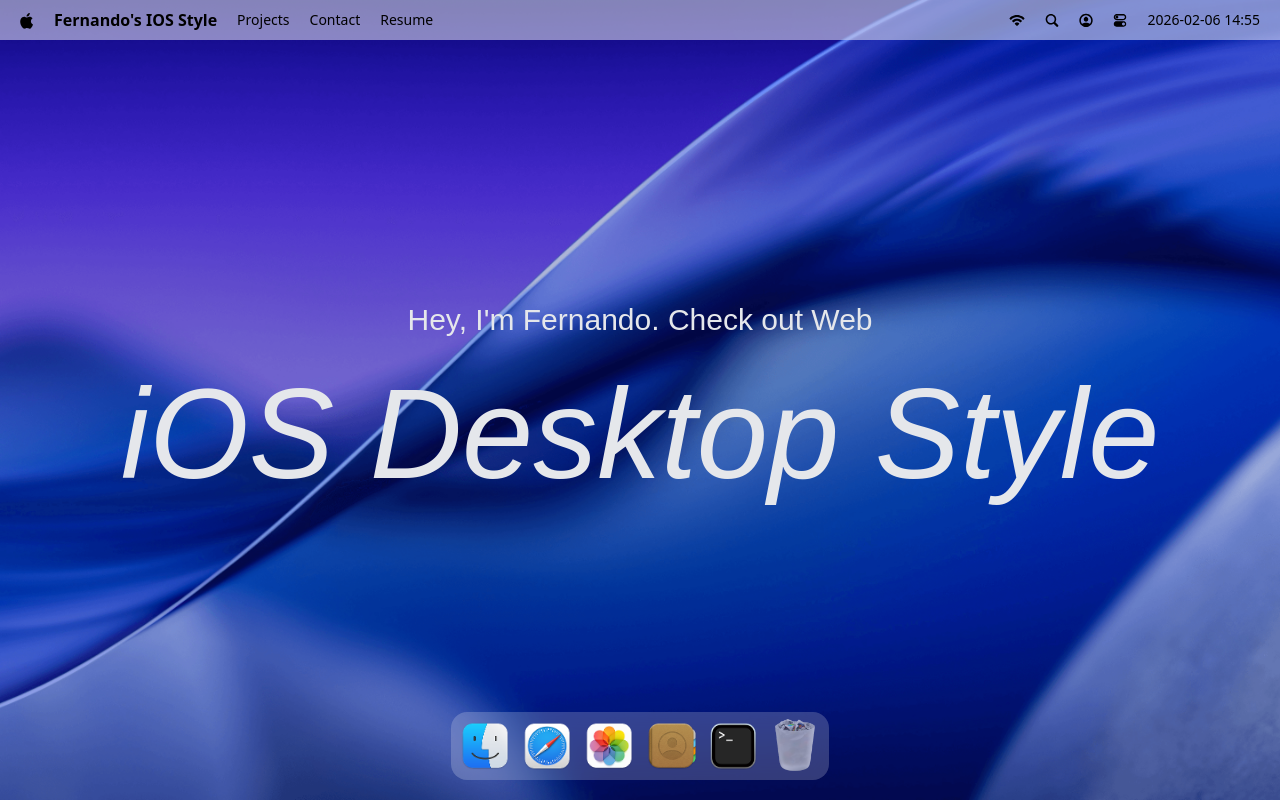
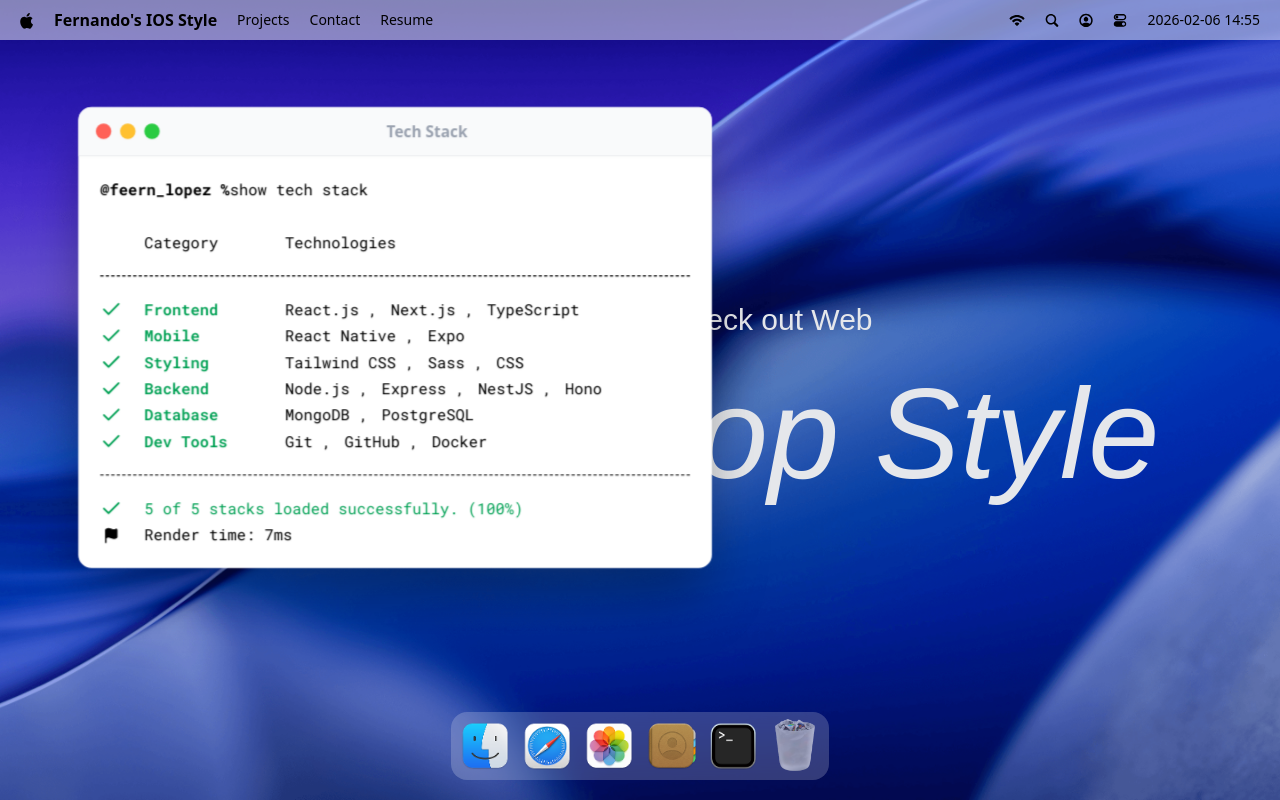
Before and after one commit to FernandoNLopez/iOS_Style, a React (Vite) app: page / in a window 1280 px wide. Both pictures are taken after a click on the button 733 px from the left and 746 px from the top of the page. Built offline with nearby package versions, Linux system fonts and the light colour scheme; a web font is replaced by a local one.

Commit message:
Implement hoc for managing window states and add the first window - terminal

```diff
--- a/src/App.jsx
+++ b/src/App.jsx
@@ -1,7 +1,11 @@
 import React from 'react';
+import gsap from "gsap";
+import { Draggable } from "gsap/Draggable";
 
 import { Navbar, Welcome, Dock } from './components';
+import { Terminal } from '#windows/index.js';
 
+gsap.registerPlugin(Draggable);
 
 const App = () => {
     return (
@@ -9,6 +13,8 @@
             <Navbar />
             <Welcome />
             <Dock />
+
+            <Terminal />
         </main>
     )
 };
--- /dev/null
+++ b/src/components/WindowControls.jsx
@@ -0,0 +1,16 @@
+import React from 'react';
+import useWindowStore from "#store/window.js";
+
+const WindowControls = ({ target }) => {
+
+    const { closeWindow } = useWindowStore();
+
+    return (
+        <div id="window-controls">
+            <div className="close" onClick={() => closeWindow(target)} />
+            <div className="minimize" />
+            <div className="maximize" />
+        </div>
+    )
+}
+export default WindowControls
--- a/src/components/index.js
+++ b/src/components/index.js
@@ -1,9 +1,11 @@
 import Navbar from "#components/Navbar.jsx";
 import Welcome from "#components/Welcome.jsx";
 import Dock from "#components/Dock.jsx";
+import WindowControls from "#components/WindowControls.jsx";
 
 export {
     Navbar,
     Welcome,
     Dock,
+    WindowControls
 }
--- /dev/null
+++ b/src/hoc/WindowWrapper.jsx
@@ -0,0 +1,68 @@
+import React, {useLayoutEffect, useRef} from 'react';
+import gsap from 'gsap';
+import {useGSAP} from "@gsap/react";
+import { Draggable } from "gsap/Draggable";
+
+import useWindowStore from "#store/window.js";
+
+
+
+const WindowWrapper = (Component, windowKey) => {
+
+    const Wrapped = (props) => {
+
+        const { focusWindow, windows } = useWindowStore();
+        const { isOpen, zIndex } = windows[windowKey];
+
+        const ref = useRef(null);
+
+        useGSAP(() => {
+
+            const el = ref.current;
+            if (!el || !isOpen) return;
+
+            el.style.display = 'block';
+
+            gsap.fromTo(el, { scale: 0.8, opacity: 0, y:40 }, { scale: 1.1, opacity: 1, y: 0, duration: 0.9, ease: "power3.out" })
+
+        }, [isOpen]);
+
+        useGSAP(() => {
+
+            const el = ref.current;
+            if (!el) return;
+
+            const [intance] = Draggable.create(el, { onPress: () => focusWindow(windowKey) });
+
+            return () => intance.kill();
+        }, []);
+
+        useLayoutEffect(() => {
+
+            const el = ref.current;
+            if (!el) return;
+
+            el.style.display = isOpen ? 'block' : 'none';
+
+        }, [isOpen]);
+
+
+        return (
+            <section
+                id={windowKey}
+                ref={ref}
+                style={{
+                    zIndex,
+                }}
+                className="absolute"
+            >
+                {<Component {...props} />}
+            </section>
+        );
+    };
+
+    Wrapped.displayName = `WindowWrapper(${Component.displayName || Component.name || "Component"})`;
+    return Wrapped;
+
+}
+export default WindowWrapper;
--- /dev/null
+++ b/src/windows/Terminal.jsx
@@ -0,0 +1,69 @@
+import React from 'react';
+import {Check, Flag} from "lucide-react";
+
+import {techStack} from "#constants/index.js";
+import WindowWrapper from "#hoc/WindowWrapper.jsx";
+import WindowControls from "#components/WindowControls.jsx";
+
+const Terminal = () => {
+    return (
+        <>
+            <div id="window-header">
+                <WindowControls target="terminal"/>
+                <h2>
+                    Tech Stack
+                </h2>
+            </div>
+
+            <div className="techstack">
+                <p>
+                    <span className="font-bold">
+                        @feern_lopez %
+                    </span>
+                    show tech stack
+                </p>
+
+                <div className="label">
+                    <p className="w-32">Category</p>
+                    <p>Technologies</p>
+                </div>
+
+                <ul className="content">
+                    {techStack.map(({ category, items }) => (
+                        <li className="flex items-center" key={category}>
+                            <Check
+                                className="check"
+                                size={20}
+                            />
+                            <h3>{category}</h3>
+                            <ul>
+                                {items.map((item, i) => (
+                                    <li
+                                        key={i}
+                                    >
+                                        {item} {i < items.length - 1 ? "," : ""}
+                                    </li>
+                                ))}
+                            </ul>
+                        </li>
+                        ))}
+                </ul>
+
+                <div className="footnote">
+                    <p>
+                        <Check size={20}/> 5 of 5 stacks loaded successfully. (100%)
+                    </p>
+
+                    <p className="text-black">
+                        <Flag size={15} fill="black" /> Render time: 7ms
+                    </p>
+                </div>
+
+            </div>
+        </>
+    )
+};
+
+const TerminalWindow = WindowWrapper(Terminal, 'terminal');
+
+export default TerminalWindow;
--- /dev/null
+++ b/src/windows/index.js
@@ -0,0 +1,5 @@
+import Terminal from "#windows/Terminal.jsx";
+
+export {
+    Terminal
+};
--- a/vite.config.js
+++ b/vite.config.js
@@ -12,7 +12,7 @@
           '#constants': resolve(dirname(fileURLToPath(import.meta.url)), 'src/constants'),
           '#store': resolve(dirname(fileURLToPath(import.meta.url)), 'src/store'),
           '#hoc': resolve(dirname(fileURLToPath(import.meta.url)), 'src/hoc'),
-          'windows': resolve(dirname(fileURLToPath(import.meta.url)), 'src/windows'),
+          '#windows': resolve(dirname(fileURLToPath(import.meta.url)), 'src/windows'),
       }
   }
 })
```
